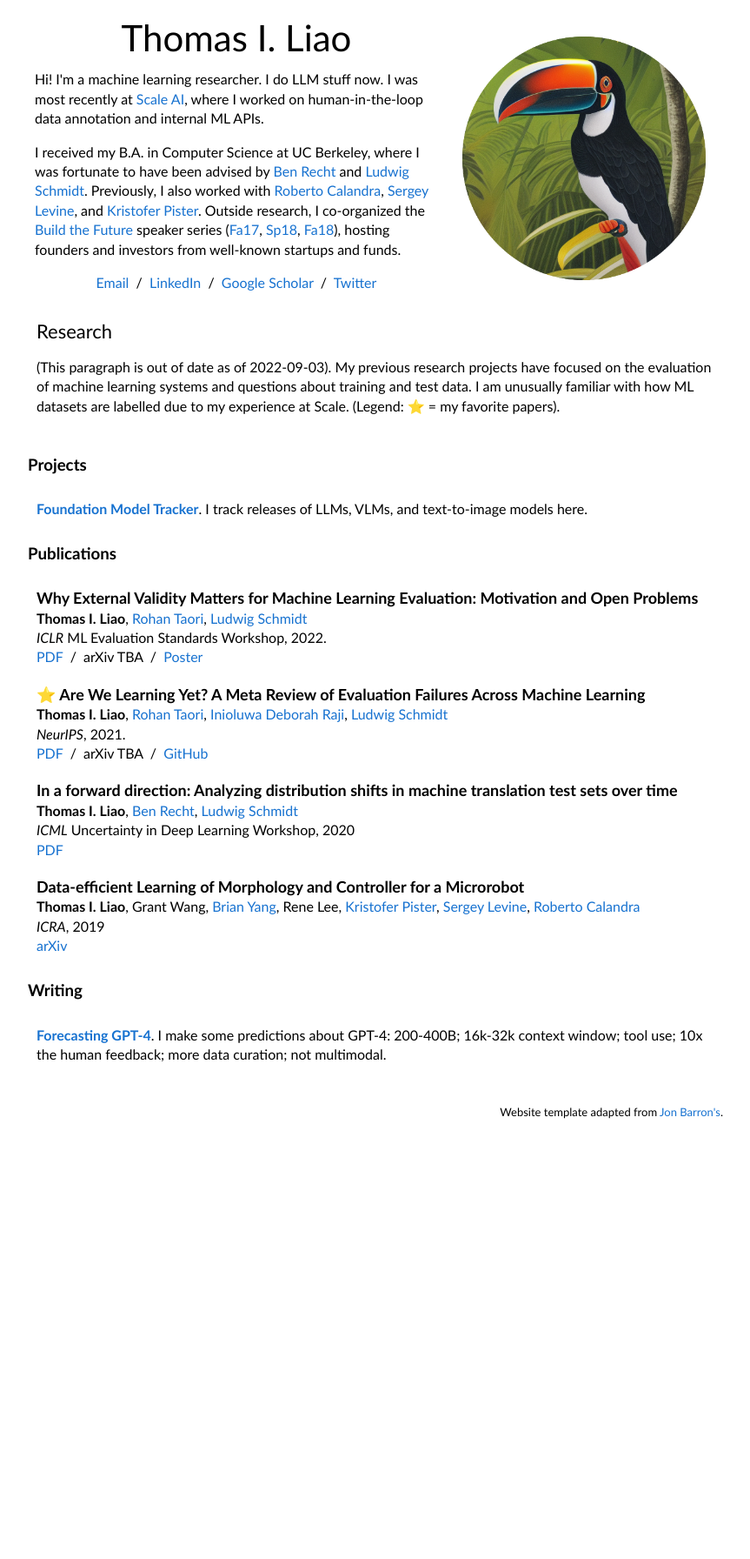
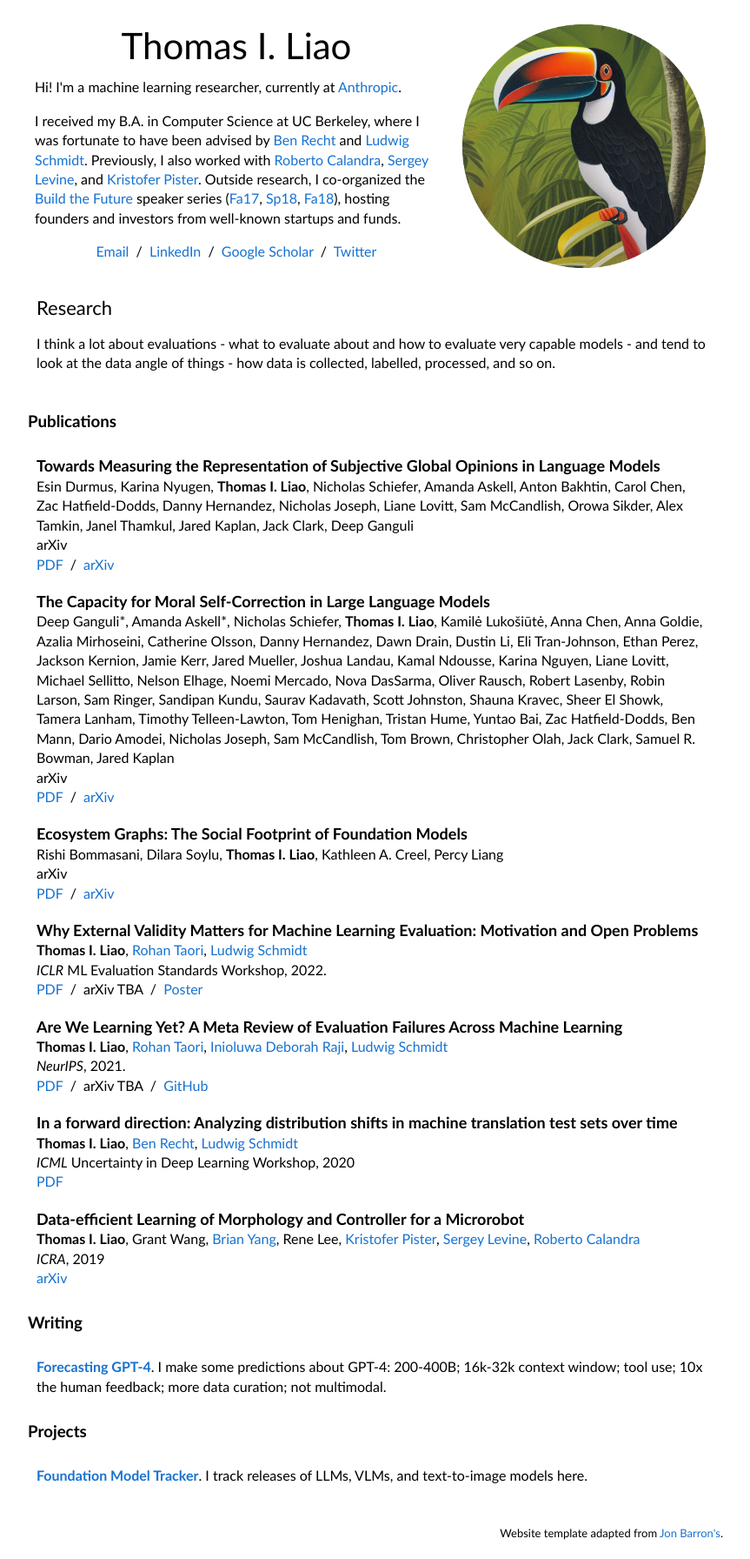
Before and after one commit to tholiao/website, a Jekyll site: the page index.html, which Jekyll copies as it is, in a window 1280 px wide. Shown: the whole page at 87% size, without its empty margins (208-1071 px from the left). Built offline with Jekyll 4.4.1, drawn with Linux system fonts in a browser that asks for light colours; before the commit the page ends 1308 px from its top, so only the background shows below that.

Commit message:
20230721

```diff
--- a/index.html
+++ b/index.html
@@ -32,10 +32,7 @@
                 <name>Thomas I. Liao</name>
               </p>
               <p>
-              Hi! I'm a machine learning researcher. I do LLM stuff now.
-              <!--I'm interested in avoiding catastrophic or subtle failure modes. -->
-              I was most recently at <a href="https://scale.com">Scale AI</a>,
-              where I worked on human-in-the-loop data annotation and internal ML APIs.
+              Hi! I'm a machine learning researcher, currently at <a href="https://www.anthropic.com">Anthropic</a>.
               </p>
               <!---<p> <b> Hiring? <a href="mailto:me@thomasliao.com">Email me!</a></b> Open to research scientist or research engineer roles.--->
               </p>
@@ -61,31 +58,56 @@
               <td style="padding:10px 0px 10px 10px;width:100%;vertical-align:middle">
               <heading>Research</heading>
               <p>
-              (This paragraph is out of date as of 2022-09-03).
-              My previous research projects have focused on the evaluation of machine learning systems and questions about training and test data.
-              I am unusually familiar with how ML datasets are labelled due to my experience at Scale.
-              (Legend: ⭐ = my favorite papers).
+              I think a lot about evaluations - what to evaluate about and how to evaluate very capable models - and tend to look at the data angle of things - how data is collected, labelled, processed, and so on.
               </p>
             </td>
           </tr>
         </tbody></table>
 
-        <h3> Projects </h3>
-
-        <table style="width:100%;border:0px;border-spacing:0px;border-collapse:separate;margin-right:auto;margin-left:auto;"><tbody>
-            <tr>
-                <td style="padding:10px 20px 10px 10px;width:100%;vertical-align:middle">
-                    <strong><a href="http://foundationmodeltracker.com">Foundation Model Tracker</a></strong>.
-                    I track releases of LLMs, VLMs, and text-to-image models here.
-                <td>
-            </tr>
-        </table>
 
         <h3> Publications </h3>
 
         <table style="width:100%;border:0px;border-spacing:0px;border-collapse:separate;margin-right:auto;margin-left:auto;"><tbody>
 
         <!--- Papers --->
+          <tr>
+            <td style="padding:10px 20px 10px 10px;width:75%;vertical-align:middle">
+            <papertitle>Towards Measuring the Representation of Subjective Global Opinions in Language Models</papertitle>
+              <br>
+              Esin Durmus, Karina Nyugen, <strong>Thomas I. Liao</strong>, Nicholas Schiefer, Amanda Askell, Anton Bakhtin, Carol Chen, Zac Hatfield-Dodds, Danny Hernandez, Nicholas Joseph, Liane Lovitt, Sam McCandlish, Orowa Sikder, Alex Tamkin, Janel Thamkul, Jared Kaplan, Jack Clark, Deep Ganguli
+              <br>
+              arXiv
+              <br>
+              <a href="https://arxiv.org/pdf/2306.16388.pdf">PDF</a> &nbsp/&nbsp
+              <a href="https://arxiv.org/abs/2306.16388">arXiv</a>
+            </td>
+          </tr>
+
+          <tr>
+            <td style="padding:10px 20px 10px 10px;width:75%;vertical-align:middle">
+            <papertitle>The Capacity for Moral Self-Correction in Large Language Models</papertitle>
+              <br>
+              Deep Ganguli*, Amanda Askell*, Nicholas Schiefer, <strong>Thomas I. Liao</strong>,  Kamilė Lukošiūtė, Anna Chen, Anna Goldie, Azalia Mirhoseini, Catherine Olsson, Danny Hernandez, Dawn Drain, Dustin Li, Eli Tran-Johnson, Ethan Perez, Jackson Kernion, Jamie Kerr, Jared Mueller, Joshua Landau, Kamal Ndousse, Karina Nguyen, Liane Lovitt, Michael Sellitto, Nelson Elhage, Noemi Mercado, Nova DasSarma, Oliver Rausch, Robert Lasenby, Robin Larson, Sam Ringer, Sandipan Kundu, Saurav Kadavath, Scott Johnston, Shauna Kravec, Sheer El Showk, Tamera Lanham, Timothy Telleen-Lawton, Tom Henighan, Tristan Hume, Yuntao Bai, Zac Hatfield-Dodds, Ben Mann, Dario Amodei, Nicholas Joseph, Sam McCandlish, Tom Brown, Christopher Olah, Jack Clark, Samuel R. Bowman, Jared Kaplan
+              <br>
+              arXiv
+              <br>
+              <a href="https://arxiv.org/pdf/2302.07459.pdf">PDF</a> &nbsp/&nbsp
+              <a href="https://arxiv.org/abs/2302.07459">arXiv</a>
+            </td>
+          </tr>
+
+          <tr>
+            <td style="padding:10px 20px 10px 10px;width:75%;vertical-align:middle">
+            <papertitle>Ecosystem Graphs: The Social Footprint of Foundation Models</papertitle>
+              <br>
+              Rishi Bommasani, Dilara Soylu, <strong>Thomas I. Liao</strong>, Kathleen A. Creel, Percy Liang
+              <br>
+              arXiv
+              <br>
+              <a href="https://arxiv.org/abs/2303.15772.pdf">PDF</a> &nbsp/&nbsp
+              <a href="https://arxiv.org/abs/2303.15772">arXiv</a>
+            </td>
+          </tr>
 
           <tr>
             <td style="padding:10px 20px 10px 10px;width:75%;vertical-align:middle">
@@ -103,7 +125,7 @@
 
           <tr>
             <td style="padding:10px 20px 10px 10px;width:75%;vertical-align:middle">
-            <papertitle> ⭐ Are We Learning Yet? A Meta Review of Evaluation Failures Across Machine Learning</papertitle>
+            <papertitle> Are We Learning Yet? A Meta Review of Evaluation Failures Across Machine Learning</papertitle>
               <br>
               <strong>Thomas I. Liao</strong>, <a href="https://www.rohantaori.com/">Rohan Taori</a>, <a href="https://twitter.com/rajiinio">Inioluwa Deborah Raji</a>, <a href="https://people.csail.mit.edu/ludwigs/">Ludwig Schmidt</a>
               <br>
@@ -153,6 +175,17 @@
             </tr>
         </table>
 
+
+        <h3> Projects </h3>
+
+        <table style="width:100%;border:0px;border-spacing:0px;border-collapse:separate;margin-right:auto;margin-left:auto;"><tbody>
+            <tr>
+                <td style="padding:10px 20px 10px 10px;width:100%;vertical-align:middle">
+                    <strong><a href="http://foundationmodeltracker.com">Foundation Model Tracker</a></strong>.
+                    I track releases of LLMs, VLMs, and text-to-image models here.
+                <td>
+            </tr>
+        </table>
         <table style="width:100%;border:0px;border-spacing:0px;border-collapse:separate;margin-right:auto;margin-left:auto;"><tbody>
           <tr>
             <td style="padding:0px">
```
